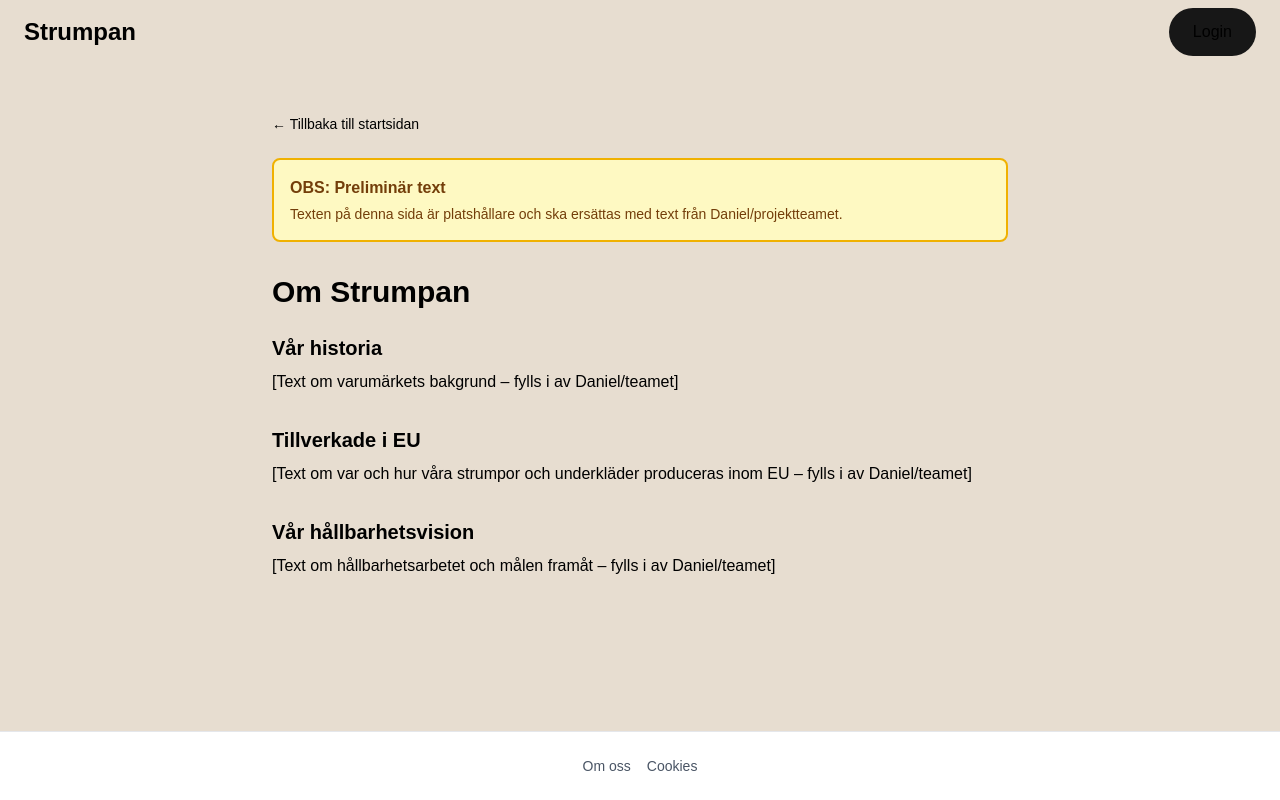
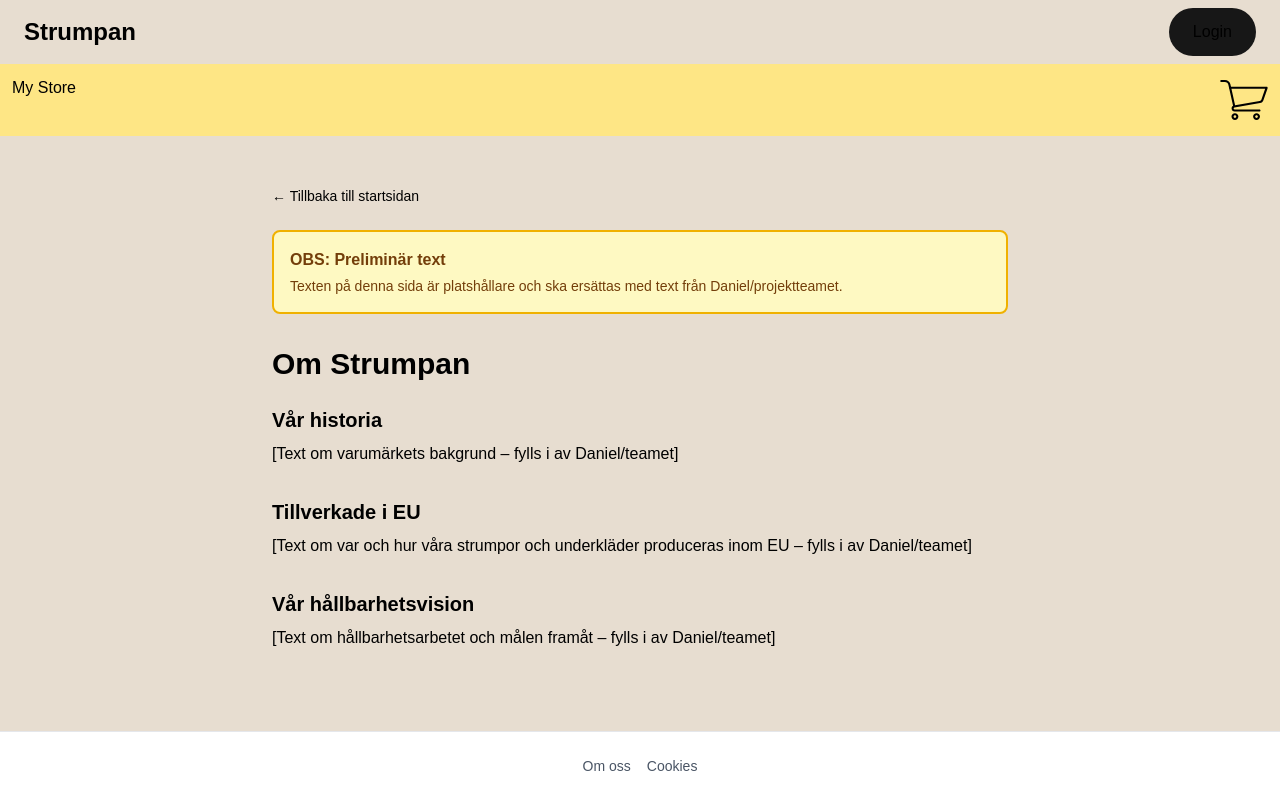
Before and after one commit to Project-Strumpan/project-strumpan, a Next.js app in the folder strumpan/: page /about in a window 1280 px wide. Built offline with nearby package versions, Linux system fonts and the light colour scheme.

Commit message:
turned cart svg into a component

```diff
--- a/strumpan/src/app/[slug]/ProductDetails/page.tsx
+++ b/strumpan/src/app/[slug]/ProductDetails/page.tsx
@@ -9,7 +9,6 @@ export default async function ProductDetails({params, }: {
     params: Promise<{ slug: number }>;
 }) {
     const { slug } = await params
-    //const products = getProduct(slug);
     const product: Product = productsArray[0];
 
     return (
--- a/strumpan/src/app/layout.tsx
+++ b/strumpan/src/app/layout.tsx
@@ -4,6 +4,7 @@ import Link from "next/link";
 import "./globals.css";
 import Providers from "./providers";
 import Navbar from "@/components/Navbar";
+import CartButton from "@/components/CartButton";
 
 const geistSans = Geist({
   variable: "--font-geist-sans",
@@ -33,6 +34,13 @@ export default function RootLayout({
       <body className="min-h-full flex flex-col bg-background text-gray-900">
         <Navbar/>
         <Providers>
+          <header className="d-flex bg-amber-200 align-items-center flex flex-row p-3">
+            <Link href="/" className="text-decoration-none ">
+              <h2 className="w-32 col-auto text-black">My Store</h2>
+            </Link>
+            <CartButton/>
+
+          </header>
           <div className="flex-1">{children}</div>
           <footer className="flex justify-center gap-4 border-t border-gray-200 bg-white px-4 py-6 text-sm text-gray-600">
             <Link href="/about" className="hover:underline">
--- /dev/null
+++ b/strumpan/src/components/CartButton.tsx
@@ -0,0 +1,82 @@
+import Link from 'next/link';
+export default function CartButton(){
+    return (
+        <Link href="/cart" className="ms-auto" aria-label="Shopping cart">
+        <svg
+            xmlns="http://www.w3.org/2000/svg"
+            xmlnsXlink="http://www.w3.org/1999/xlink"
+            version="1.1"
+            width="48"
+            height="48"
+            viewBox="0 0 256 256"
+            xmlSpace="preserve"
+        >
+            <g
+            stroke="none"
+            strokeWidth="0"
+            strokeDasharray="none"
+            strokeLinecap="butt"
+            strokeLinejoin="miter"
+            strokeMiterlimit="10"
+            fill="none"
+            fillRule="nonzero"
+            opacity="1"
+            transform="translate(1.4065934065934016 1.4065934065934016) scale(2.81 2.81)"
+            >
+            <path
+                d="M 74.396 66.93 h -47.12 c -3.491 0 -5.549 -2.665 -5.777 -5.299 c -0.178 -2.057 0.741 -4.326 2.792 -5.506 L 16.745 22.34 c -0.132 -0.592 0.012 -1.213 0.392 -1.687 c 0.379 -0.474 0.954 -0.75 1.561 -0.75 H 88 c 0.647 0 1.256 0.314 1.631 0.842 c 0.375 0.528 0.471 1.206 0.258 1.817 l -7.983 22.876 c -0.991 2.838 -3.446 4.921 -6.406 5.438 l -48.522 8.48 c -0.006 0.001 -0.012 0.002 -0.019 0.003 c -1.499 0.267 -1.507 1.541 -1.473 1.926 c 0.033 0.386 0.261 1.644 1.792 1.644 h 47.12 c 1.104 0 2 0.896 2 2 S 75.501 66.93 74.396 66.93 z M 21.193 23.904 l 6.966 31.186 l 46.652 -8.152 c 1.533 -0.268 2.805 -1.347 3.318 -2.817 l 7.055 -20.216 H 21.193 z"
+                stroke="none"
+                strokeWidth="1"
+                strokeDasharray="none"
+                strokeLinecap="butt"
+                strokeLinejoin="miter"
+                strokeMiterlimit="10"
+                fill="rgb(0,0,0)"
+                fillRule="nonzero"
+                opacity="1"
+                transform=" matrix(1 0 0 1 0 0) "
+            />
+            <path
+                d="M 27.846 83.111 c -3.615 0 -6.555 -2.94 -6.555 -6.555 c 0 -3.615 2.94 -6.556 6.555 -6.556 s 6.556 2.94 6.556 6.556 C 34.401 80.171 31.46 83.111 27.846 83.111 z M 27.846 74.001 c -1.409 0 -2.555 1.146 -2.555 2.556 c 0 1.408 1.146 2.555 2.555 2.555 c 1.409 0 2.556 -1.146 2.556 -2.555 C 30.401 75.147 29.255 74.001 27.846 74.001 z"
+                stroke="none"
+                strokeWidth="1"
+                strokeDasharray="none"
+                strokeLinecap="butt"
+                strokeLinejoin="miter"
+                strokeMiterlimit="10"
+                fill="rgb(0,0,0)"
+                fillRule="nonzero"
+                opacity="1"
+                transform=" matrix(1 0 0 1 0 0) "
+            />
+            <path
+                d="M 68.845 83.111 c -3.615 0 -6.556 -2.94 -6.556 -6.555 c 0 -3.615 2.94 -6.556 6.556 -6.556 s 6.556 2.94 6.556 6.556 C 75.4 80.171 72.46 83.111 68.845 83.111 z M 68.845 74.001 c -1.409 0 -2.556 1.146 -2.556 2.556 c 0 1.408 1.146 2.555 2.556 2.555 s 2.556 -1.146 2.556 -2.555 C 71.4 75.147 70.254 74.001 68.845 74.001 z"
+                stroke="none"
+                strokeWidth="1"
+                strokeDasharray="none"
+                strokeLinecap="butt"
+                strokeLinejoin="miter"
+                strokeMiterlimit="10"
+                fill="rgb(0,0,0)"
+                fillRule="nonzero"
+                opacity="1"
+                transform=" matrix(1 0 0 1 0 0) "
+            />
+            <path
+                d="M 18.695 23.904 c -0.916 0 -1.742 -0.633 -1.95 -1.564 l -1.407 -6.301 c -0.677 -3.033 -3.321 -5.151 -6.428 -5.151 H 2 c -1.104 0 -2 -0.896 -2 -2 s 0.896 -2 2 -2 h 6.909 c 4.995 0 9.244 3.404 10.333 8.279 l 1.407 6.301 c 0.241 1.078 -0.438 2.147 -1.516 2.388 C 18.986 23.889 18.839 23.904 18.695 23.904 z"
+                stroke="none"
+                strokeWidth="1"
+                strokeDasharray="none"
+                strokeLinecap="butt"
+                strokeLinejoin="miter"
+                strokeMiterlimit="10"
+                fill="rgb(0,0,0)"
+                fillRule="nonzero"
+                opacity="1"
+                transform=" matrix(1 0 0 1 0 0) "
+            />
+            </g>
+        </svg>
+        </Link>
+    )
+}
```
